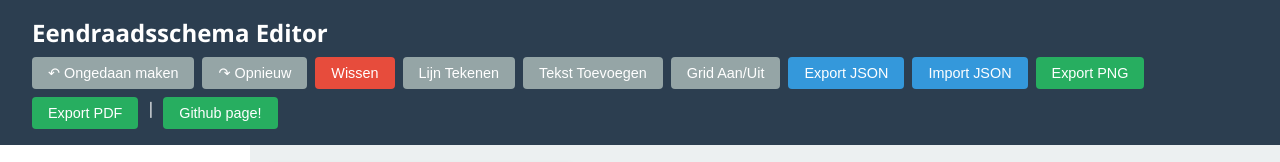
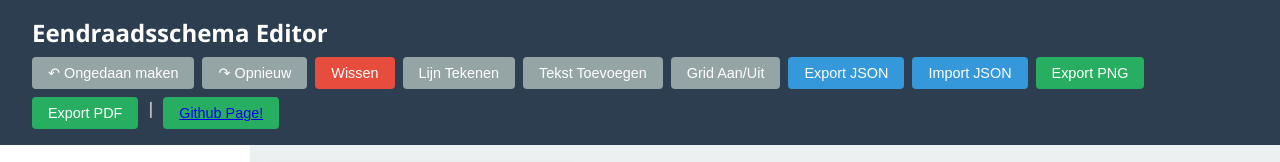
Before and after one commit to william-sy/eendraadschema, a plain HTML site: page index.html in a window 1280 px wide. Shown: the top 162 px of the page. Drawn offline with nearby package versions, Linux system fonts and the light colour scheme; a script that the page names is missing.

Commit message:
Page to contribute

```diff
--- a/index.html
+++ b/index.html
@@ -22,7 +22,7 @@
                 <button id="exportPngBtn" class="btn btn-success">Export PNG</button>
                 <button id="exportPdfBtn" class="btn btn-success">Export PDF</button>
                 <input type="file" id="jsonFileInput" accept=".json" style="display: none;"> |
-                <button class="btn btn-success">Github page!</button>
+                <button class="btn btn-success"><a class="nav-link" href="https://github.com/william-sy/eendraadschema">Github Page!</a></button>
             </div>
         </header>
 
```
